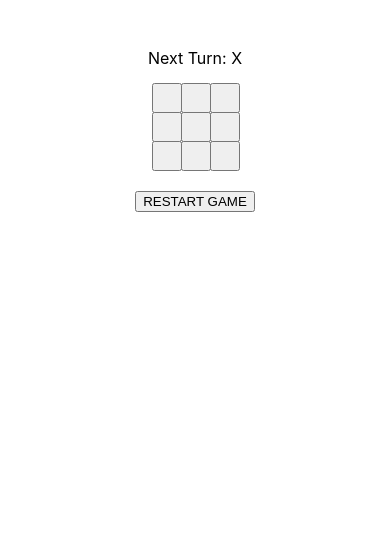
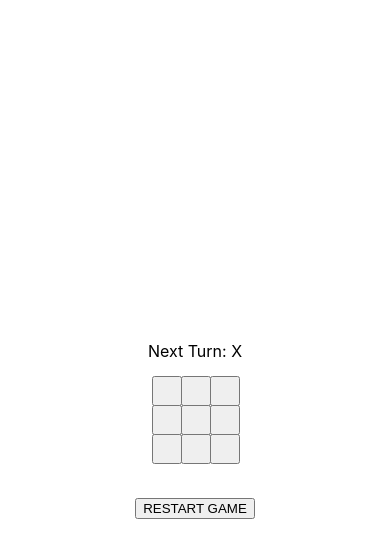
Before and after one commit to glranda/tic-tac-toe, a React (Create React App) app: page / in a window 390 px wide. Shown: the top 558 px of the page. Built offline with nearby package versions, Linux system fonts and the light colour scheme.

Commit message:
[TTT-9] mobile styling updates, cross browser fixes

```diff
--- a/src/App.css
+++ b/src/App.css
@@ -2,8 +2,9 @@
   align-items: center;
   display: flex;
   flex-direction: column;
+  height: 100%;
   justify-content: center;
-  margin-top: 2em;
+  overflow: hidden;
 }
 
 .square {
@@ -13,6 +14,15 @@
   line-height: 25px;
   margin-right: -1px;
   margin-top: -1px;
+  text-align: center;
   padding: 0;
   width: 30px;
 }
+
+.restart {
+  margin-top: 1em;
+}
+
+.root {
+  height: 100%;
+}
--- a/src/index.css
+++ b/src/index.css
@@ -1,8 +1,16 @@
 body {
-  margin: 0;
   font-family: -apple-system, BlinkMacSystemFont, 'Segoe UI', 'Roboto', 'Oxygen',
     'Ubuntu', 'Cantarell', 'Fira Sans', 'Droid Sans', 'Helvetica Neue',
     sans-serif;
   -webkit-font-smoothing: antialiased;
   -moz-osx-font-smoothing: grayscale;
+  height: 100%;
+  margin: 0;
+  overflow: hidden;
+  position: fixed;
+  width: 100vw;
 }
+
+#root {
+  height: 100%;
+}
```
